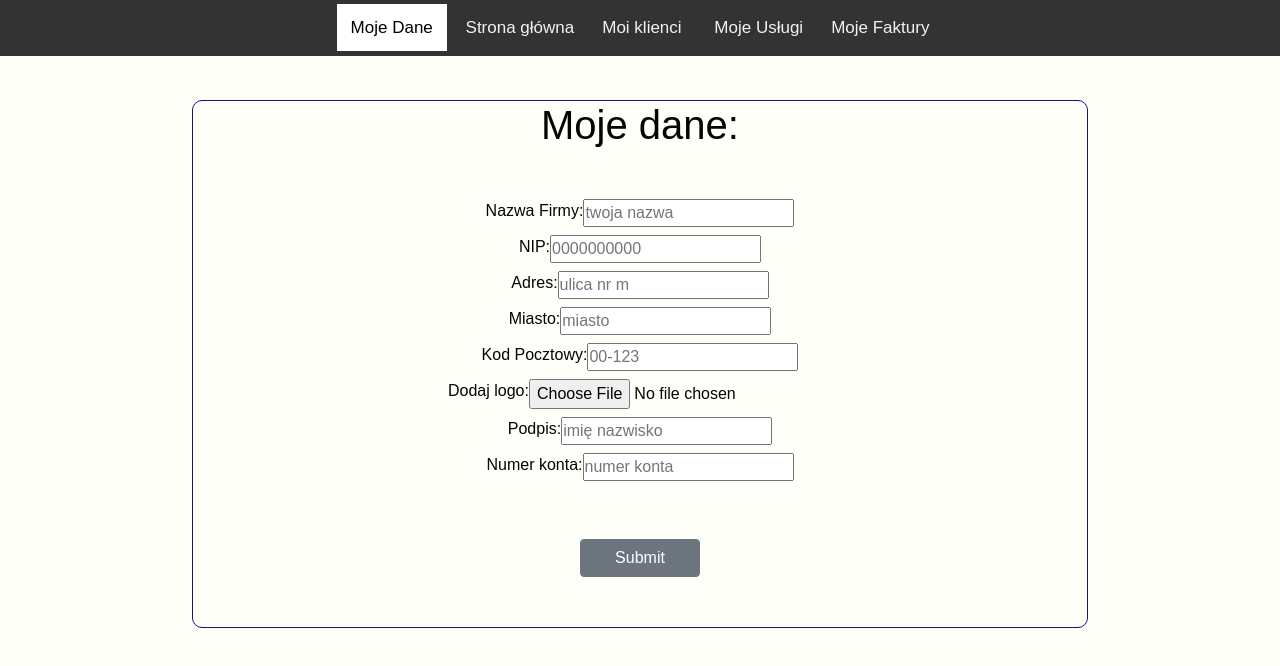
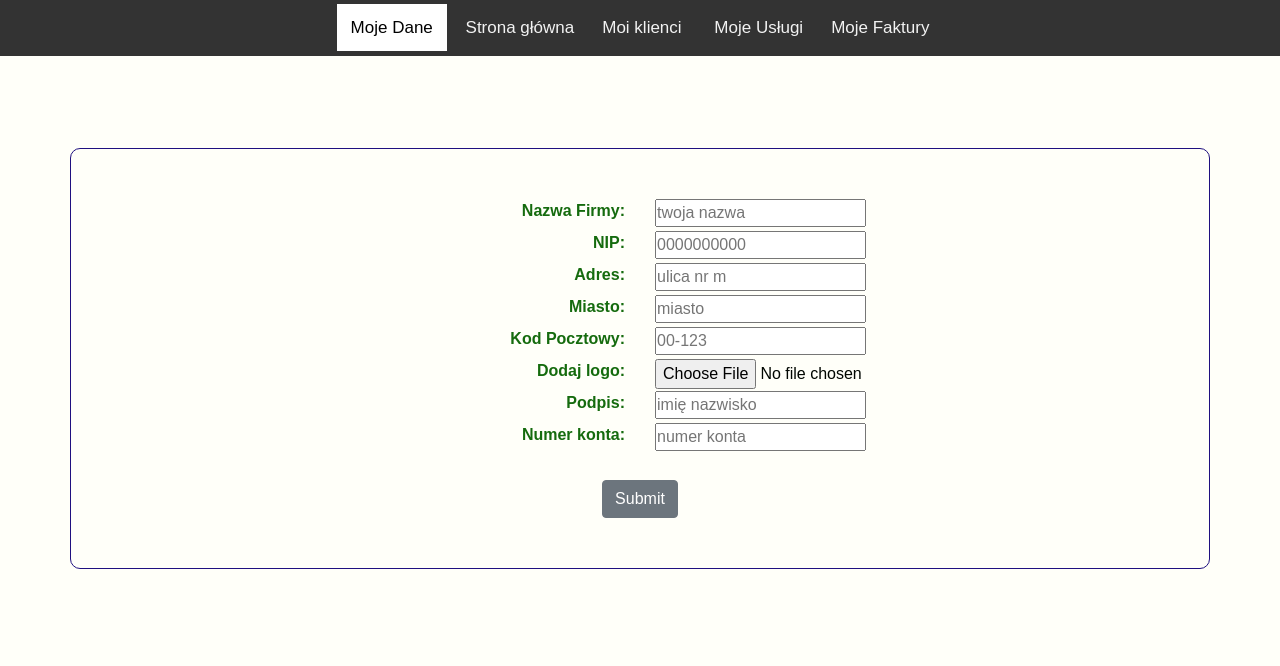
Before and after one commit to WikaZ/invoice-app, a React app: page /klienci in a window 1280 px wide. Shown: the top 666 px of the page. Built offline with nearby package versions, Linux system fonts and the light colour scheme.

Commit message:
style for myInvoicedata form added

```diff
--- a/src/components/myData/myInvoiceData.jsx
+++ b/src/components/myData/myInvoiceData.jsx
@@ -2,6 +2,10 @@
 import {db} from '../../db/dbconfig';
 import {Formik, Form, Field, ErrorMessage} from 'formik';
 import Button from "react-bootstrap/Button";
+import 'bootstrap/dist/css/bootstrap.min.css';
+import Container from 'react-bootstrap/Container';
+import Row from 'react-bootstrap/Row';
+import Col from 'react-bootstrap/Col';
 
 class MyInvoiceData extends React.Component {
     constructor(props) {
@@ -25,11 +29,10 @@
     };
 
 
-
     render() {
 
         return (
-            <div className={"myInvoiceData"}>
+            <div >
                 <h1>Moje dane:</h1>
                 <Formik
                     initialValues={{
@@ -47,7 +50,7 @@
                     validate={values => {
                         let errors = {};
                         if (!values.businessName) {
-                            errors.businessName = 'Proszę wpisac imię';
+                            errors.businessName = 'Required';
                         }
                         // if (!values.businessLogo) {
                         //     errors.businessName = 'Proszę dodać logo';
@@ -126,19 +129,37 @@
                           /* and other goodies */
                       }) => (
                         <form onSubmit={handleSubmit}>
-                            <div className={'myDataInput'}>
-                                <label>Nazwa Firmy:<input
+                            <Container className={"myInvoiceData"}>
+                                <Row >
+                                    <Col lg={2} sm={2}></Col>
+
+                                    <Col lg={4} sm={4} className={"colStyle"}>
+                                        <label htmlFor={"businessName"}>Nazwa Firmy:</label>
+                                    </Col>
+
+                                    <Col lg={4} sm={4} className={"mainFormInput"}>
+                                        <input
                                             type="text"
                                             name="businessName"
                                             onChange={handleChange}
                                             onBlur={handleBlur}
                                             value={values.businessName}
                                             placeholder={"twoja nazwa"}
-                                /></label>
+                                        />
                                         {errors.businessName && touched.businessName && errors.businessName}
-                            </div>
-                            <div className={'myDataInput'}>
-                                <label>NIP:
+                                    </Col>
+
+
+
+                                    <Col lg={2} sm={2}></Col>
+                                </Row>
+
+                                <Row>
+                                    <Col lg={2} sm={2}></Col>
+                                    <Col lg={4} sm={4} className={"colStyle"}>
+                                        <label htmlFor={"businessNumber"}>NIP:</label>
+                                    </Col>
+                                    <Col lg={4} sm={4} className={"mainFormInput"}>
                                         <input
                                             type="text"
                                             name="businessNumber"
@@ -146,11 +167,18 @@
                                             onBlur={handleBlur}
                                             value={values.businessNumber}
                                             placeholder={"0000000000"}
-                                    /></label>
+                                        />
                                         {errors.businessNumber && touched.businessNumber && errors.businessNumber}
-                            </div>
-                            <div className={'myDataInput'}>
-                                <label>Adres:
+                                    </Col>
+                                    <Col lg={2} sm={2}></Col>
+                                </Row>
+                                <Row>
+                                    <Col lg={2} sm={2}></Col>
+                                    <Col lg={4} sm={4} className={"colStyle"}>
+                                        <label htmlFor={"businessAddress"}>Adres:
+                                        </label>
+                                    </Col>
+                                    <Col lg={4} sm={4} className={"mainFormInput"}>
                                         <input
                                             type="text"
                                             name="businessAddress"
@@ -158,11 +186,19 @@
                                             onBlur={handleBlur}
                                             value={values.businessAddress}
                                             placeholder={"ulica nr m"}
-                                    /></label>
+                                        />
+
                                         {errors.businessAddress && touched.businessAddress && errors.businessAddress}
-                            </div>
-                            <div className={'myDataInput'}>
-                                <label>Miasto:
+                                    </Col>
+                                    <Col lg={2} sm={2}></Col>
+                                </Row>
+                                <Row>
+                                    <Col lg={2} sm={2}></Col>
+                                    <Col lg={4} sm={4} className={"colStyle"}>
+                                        <label htmlFor={"businessCity"}>Miasto:
+                                        </label>
+                                    </Col>
+                                    <Col lg={4} sm={4} className={"mainFormInput"}>
                                         <input
                                             type="text"
                                             name="businessCity"
@@ -170,33 +206,56 @@
                                             onBlur={handleBlur}
                                             value={values.businessCity}
                                             placeholder={"miasto"}
-                                    /></label>
+                                        />
                                         {errors.businessCity && touched.businessCity && errors.businessCity}
-                            </div>
-                            <div className={'myDataInput'}>
-                                <label>Kod Pocztowy: <input
+                                    </Col>
+                                    <Col lg={2} sm={2}></Col>
+                                </Row>
+                                <Row>
+                                    <Col lg={2} sm={2}></Col>
+                                    <Col lg={4} sm={4} className={"colStyle"}>
+                                        <label htmlFor={"businessPostalCode"}>Kod Pocztowy:
+                                        </label>
+                                    </Col>
+                                    <Col lg={4} sm={4} className={"mainFormInput"}>
+                                        <input
                                             type="text"
                                             name="businessPostalCode"
                                             onChange={handleChange}
                                             onBlur={handleBlur}
                                             value={values.businessPostalCode}
                                             placeholder={"00-123"}
-                                /></label>
+                                        />
                                         {errors.businessPostalCode && touched.businessPostalCode && errors.businessPostalCode}
-                            </div>
-                            <div className={'myDataInput'}>
-                                <label>Dodaj logo: <input
+                                    </Col>
+                                    <Col lg={2} sm={2}></Col>
+                                </Row>
+                                <Row>
+                                    <Col lg={2} sm={2}></Col>
+                                    <Col lg={4} sm={4} className={"colStyle"}>
+                                        <label htmlFor={"businessLogo"}>Dodaj logo:
+                                        </label>
+                                    </Col>
+                                    <Col lg={4} sm={4} className={"mainFormInput"}>
+                                        <input
                                             type="file"
                                             name="businessLogo"
                                             onChange={handleChange}
                                             onBlur={handleBlur}
                                             ref={this.fileInput}
 
-                                /></label>
+                                        />
                                         {errors.businessLogo && touched.businessLogo && errors.businessLogo}
-                            </div>
-                            <div className={'myDataInput'}>
-                                <label>Podpis:
+                                    </Col>
+                                    <Col lg={2} sm={2}></Col>
+                                </Row>
+                                <Row>
+                                    <Col lg={2} sm={2}></Col>
+                                    <Col lg={4} sm={4} className={"colStyle"}>
+                                        <label htmlFor={"businessSignature"}>Podpis:
+                                        </label>
+                                    </Col>
+                                    <Col lg={4} sm={4} className={"mainFormInput"}>
                                         <input
                                             type="text"
                                             name="businessSignature"
@@ -204,33 +263,45 @@
                                             onBlur={handleBlur}
                                             value={values.businessSignature}
                                             placeholder={"imię nazwisko"}
-                                    /></label>
+                                        />
 
 
                                         <span style={{
                                             color: "red",
                                             fontWeight: "bold"
                                         }}> {errors.businessSignature && touched.businessSignature && errors.businessSignature}</span>
+                                    </Col>
+                                    <Col lg={2} sm={2}></Col>
 
-                            </div>
-                            <div className={'myDataInput'}>
-                                <label>Numer konta:<input
+                                </Row>
+                                <Row>
+                                    <Col lg={2} sm={2}></Col>
+                                    <Col lg={4} sm={4} className={"colStyle"}>
+                                        <label htmlFor={"businessBankAccountNum"}>Numer konta:
+                                        </label>
+                                    </Col>
+                                    <Col lg={4} sm={4} className={"mainFormInput"}>
+                                        <input
                                             type="text"
                                             name="businessBankAccountNum"
                                             onChange={handleChange}
                                             onBlur={handleBlur}
                                             value={values.businessBankAccountNum}
                                             placeholder={"numer konta"}
-                                /></label>
+                                        />
                                         {errors.businessBankAccountNum && touched.businessBankAccountNum && errors.businessBankAccountNum}
-                            </div>
-                            <div className={'myInvoiceDataSubmit'}>
-                                <Button variant="secondary" type="submit" disabled={isSubmitting}>
+                                    </Col>
+                                    <Col lg={2} sm={2}></Col>
+                                </Row>
+                                <Row>
+                                    <Col md={12} xs={12} className={"alignSubmitBtn"} >
+                                        <Button variant="secondary" type="submit" disabled={isSubmitting} className={"centeredBtn"}>
                                             Submit
                                         </Button>
-                            </div>
+                                    </Col>
+                                </Row>
 
-
+                            </Container>
                         </form>
 
                     )}
--- a/src/scss/index.scss
+++ b/src/scss/index.scss
@@ -123,7 +123,8 @@
 //ekran moje dane:
 .myInvoiceData {
   margin: 100px auto;
-  width: 70%;
+  padding:50px 50px;
+  width: 45%;
   border: 1px solid #1f1080;
   border-radius: 10px;
 
@@ -145,6 +146,13 @@
   }
 
 }
+ @media (max-width: 1300px) {
+  .myInvoiceData{
+    width:100%;
+  }
+ }
+
+
 
 .myDataInput {
   width: 70%;
@@ -254,3 +262,9 @@
 .mainFormInput {
   text-align: left;
 }
+.centeredBtn{
+  margin:0 auto;
+}
+.alignSubmitBtn{
+  margin-top: 25px;
+}
```
Lines whose indentation alone changed are shown as unchanged.
